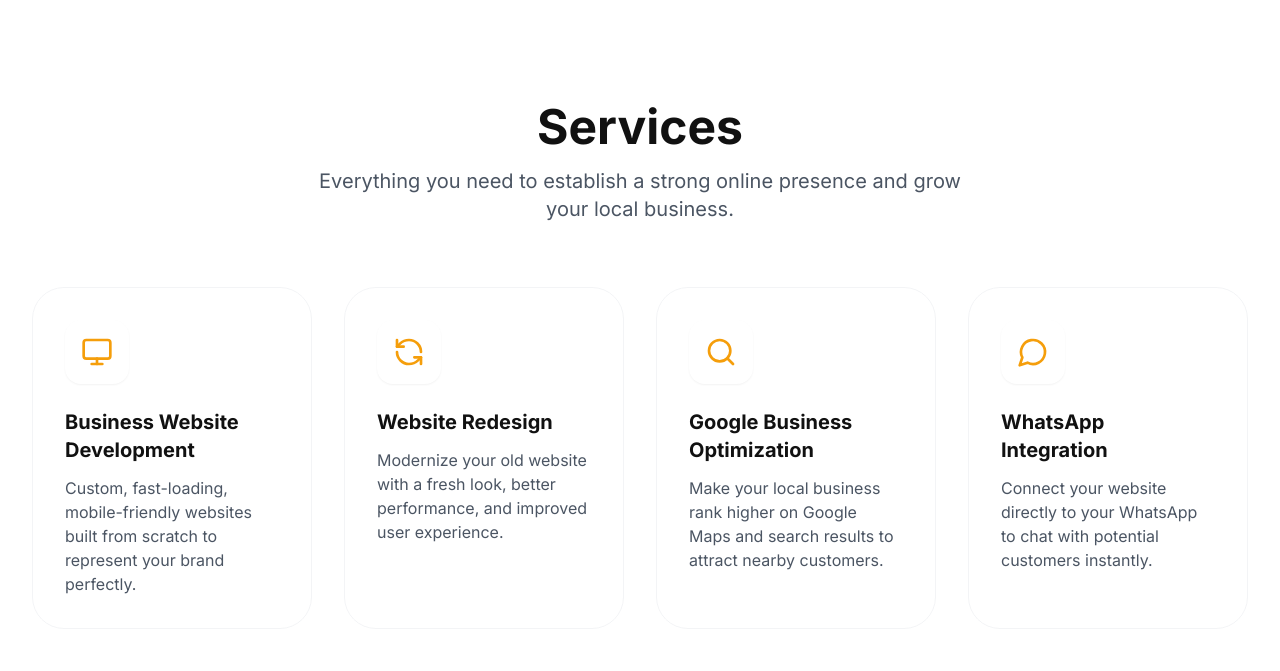
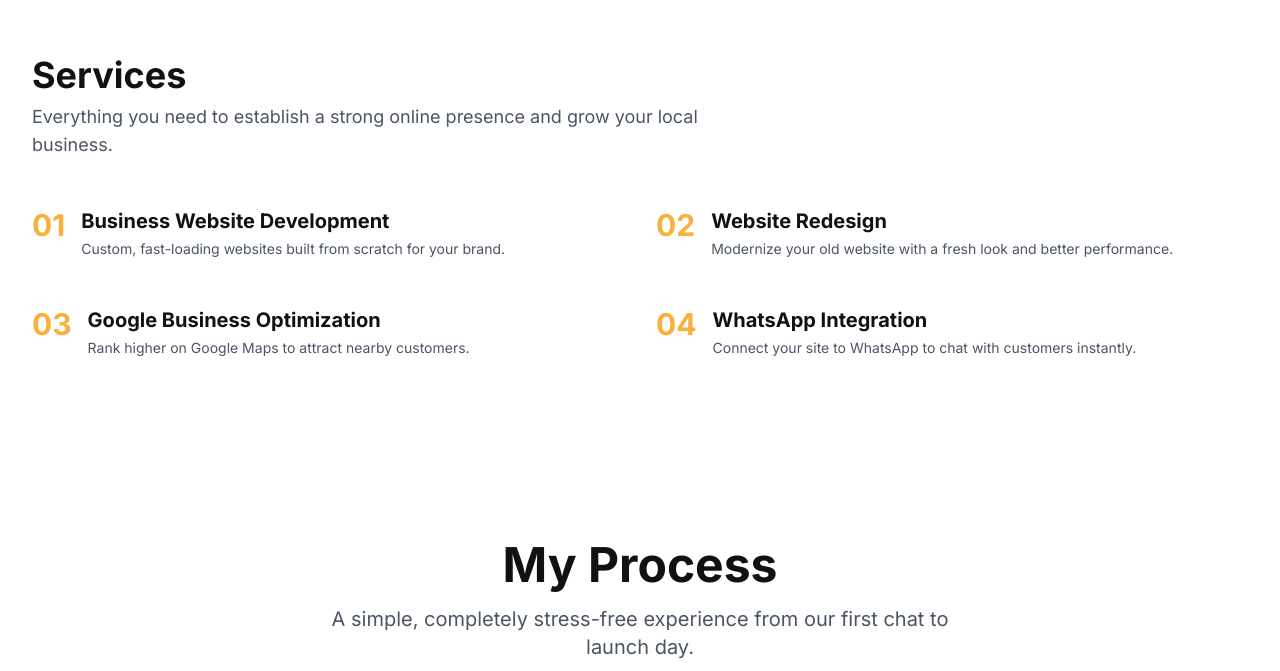
Before and after one commit to sumanthangadi/my_portfolio, a React (Vite) app: page / in a window 1280 px wide. Shown: the part 1649-2320 px from the top of the page. Built offline with nearby package versions, Linux system fonts and the light colour scheme.

Commit message:
style: compact services section layout and trim text

```diff
--- a/src/components/Services.jsx
+++ b/src/components/Services.jsx
@@ -1,53 +1,50 @@
 import React from 'react';
 import { Section } from './ui/Section';
-import { Monitor, RefreshCcw, Search, MessageCircle } from 'lucide-react';
 
 export function Services() {
     const services = [
         {
             title: 'Business Website Development',
-            description: 'Custom, fast-loading, mobile-friendly websites built from scratch to represent your brand perfectly.',
-            icon: <Monitor className="w-8 h-8 text-accent" />,
+            description: 'Custom, fast-loading websites built from scratch for your brand.',
         },
         {
             title: 'Website Redesign',
-            description: 'Modernize your old website with a fresh look, better performance, and improved user experience.',
-            icon: <RefreshCcw className="w-8 h-8 text-accent" />,
+            description: 'Modernize your old website with a fresh look and better performance.',
         },
         {
             title: 'Google Business Optimization',
-            description: 'Make your local business rank higher on Google Maps and search results to attract nearby customers.',
-            icon: <Search className="w-8 h-8 text-accent" />,
+            description: 'Rank higher on Google Maps to attract nearby customers.',
         },
         {
             title: 'WhatsApp Integration',
-            description: 'Connect your website directly to your WhatsApp to chat with potential customers instantly.',
-            icon: <MessageCircle className="w-8 h-8 text-accent" />,
+            description: 'Connect your site to WhatsApp to chat with customers instantly.',
         },
     ];
 
     return (
-        <Section id="services" bg="light">
-            <div className="text-center mb-16">
-                <h2 className="text-2xl md:text-5xl font-bold text-primary mb-4">Services</h2>
-                <p className="text-lg md:text-xl text-gray-600 max-w-2xl mx-auto">
+        <Section id="services" bg="light" className="!py-8 md:!py-16">
+            <div className="mb-6 md:mb-10 text-center sm:text-left">
+                <h2 className="text-2xl md:text-4xl font-bold text-primary mb-2">Services</h2>
+                <p className="text-sm md:text-lg text-gray-600 max-w-2xl">
                     Everything you need to establish a strong online presence and grow your local business.
                 </p>
             </div>
 
-            <div className="grid grid-cols-1 md:grid-cols-2 lg:grid-cols-4 gap-8">
+            <div className="flex flex-col gap-4 md:grid md:grid-cols-2 md:gap-8">
                 {services.map((service, index) => (
                     <div
                         key={index}
-                        className="group bg-white/60 backdrop-blur-md p-6 md:p-8 rounded-[2rem] border border-gray-100 hover:border-accent/40 hover:bg-white/80 hover:shadow-xl transition-all duration-300"
+                        className="group flex items-start gap-4 text-left py-2 border-b border-gray-200/50 last:border-0 md:border-0"
                     >
-                        <div className="w-12 h-12 md:w-16 md:h-16 bg-white rounded-2xl shadow-sm flex items-center justify-center mb-6 group-hover:scale-110 group-hover:bg-yellow-50 transition-all duration-300">
-                            {service.icon}
+                        <span className="text-2xl md:text-3xl font-black text-accent/80 mt-1 md:mt-0">
+                            0{index + 1}
+                        </span>
+                        <div>
+                            <h3 className="text-base md:text-xl font-bold text-primary mb-1">{service.title}</h3>
+                            <p className="text-sm text-gray-600 leading-snug">
+                                {service.description}
+                            </p>
                         </div>
-                        <h3 className="text-lg md:text-xl font-bold text-primary mb-3">{service.title}</h3>
-                        <p className="text-sm md:text-base text-gray-600 leading-relaxed">
-                            {service.description}
-                        </p>
                     </div>
                 ))}
             </div>
```
